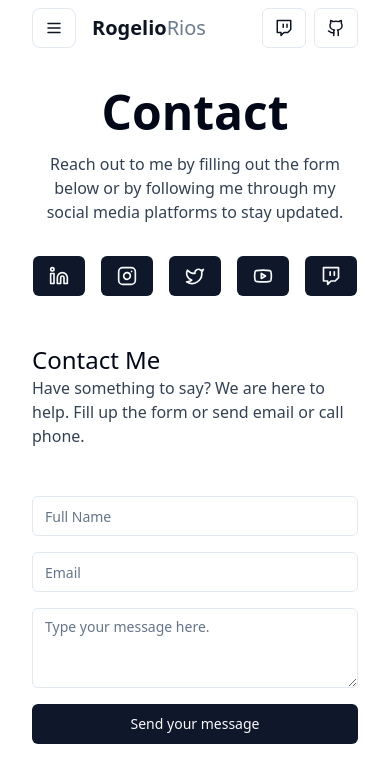
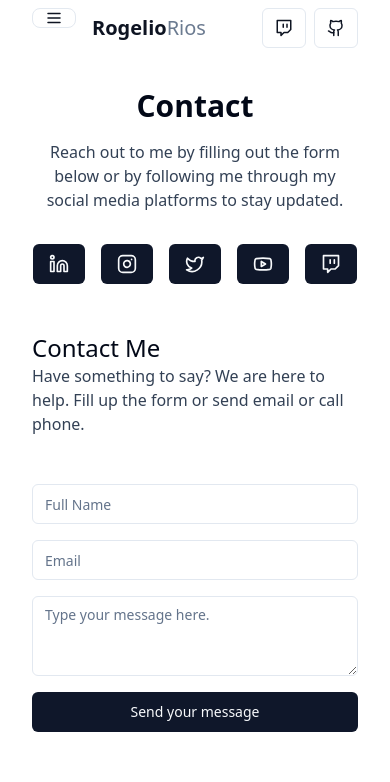
Before and after one commit to rrios4/rriosoriginals-site, a Next.js app: page /contact in a window 390 px wide. Shown: the top 782 px of the page. Built offline with nearby package versions, Linux system fonts and the light colour scheme.

Commit message:
Misc changes

```diff
--- a/app/about/about-page.tsx
+++ b/app/about/about-page.tsx
@@ -17,14 +17,14 @@ export default function AboutPage() {
         </div>
       </div> */}
       <div className="mt-8 flex w-full flex-col justify-center">
-        <p className="text-center text-5xl font-bold">About</p>
+        <p className="text-center text-3xl lg:text-5xl font-bold">About</p>
         <p className="mx-auto mt-4 max-w-xl text-center text-slate-700">
           {"Learn a little more about me on my intestest, what I'm working on, and a bit about my story here."}
         </p>
       </div>
       <div className="mx-auto mt-10 w-full">
         <div className="relative mx-auto h-[300px] max-w-screen-md sm:h-[400px] md:h-[550px] lg:h-[500px]">
-          <Image className="-z-50 mx-auto rounded-xl" src={"/assets/desk-setup.JPG"} fill alt="desk-setup" />
+          <Image quality={75} className="-z-50 mx-auto rounded-xl" src={"/assets/desk-setup.JPG"} fill alt="desk-setup" />
         </div>
         <p className="mt-2 text-center uppercase text-slate-500">{"What's on my desk"}</p>
       </div>
--- a/app/contact/contact-page.tsx
+++ b/app/contact/contact-page.tsx
@@ -11,7 +11,7 @@ export default function ContactPage() {
   return (
     <div className="mx-auto max-w-screen-xl">
       <div className="flex w-full flex-col justify-center mt-8">
-        <p className="text-center text-5xl font-bold">Contact</p>
+        <p className="text-center text-3xl lg:text-5xl font-bold">Contact</p>
         <p className="mx-auto mt-4 max-w-xl text-center text-slate-700">
           Reach out to me by filling out the form below or by following me through my social media platforms to stay
           updated.
--- a/app/cv/cv-page.tsx
+++ b/app/cv/cv-page.tsx
@@ -3,6 +3,6 @@ import React from 'react'
 
 export default function CvPage() {
   return (
-    <div>Cv Page</div>
+    <div>CV Page</div>
   )
 }
--- a/app/page.tsx
+++ b/app/page.tsx
@@ -38,7 +38,7 @@ export default function Web() {
           <div className="justify-center space-y-8 md:grid md:grid-cols-2 md:gap-12 md:space-y-0 lg:grid-cols-3">
             {LP_GRID_ITEMS.map((singleItem) => (
               <div key={singleItem.title} className="flex flex-col items-center justify-center text-center">
-                <div className="bg-primary-100 dark:bg-primary-900 mb-4 flex h-10 w-10 items-center justify-center rounded-full p-1.5 text-blue-700 lg:h-12 lg:w-12">
+                <div className="bg-slate-100 dark:bg-slate-900 mb-4 flex h-10 w-10 items-center justify-center rounded-full p-1.5 text-blue-700 lg:h-12 lg:w-12">
                   {singleItem.icon}
                 </div>
                 <h3 className="mb-2 text-xl font-bold dark:text-white">{singleItem.title}</h3>
--- a/components/layout/mobile-navsheet.tsx
+++ b/components/layout/mobile-navsheet.tsx
@@ -1,4 +1,4 @@
-"use client"
+'use client'
 import { MenuIcon } from "lucide-react"
 import Link from "next/link"
 import React from "react"
@@ -7,9 +7,9 @@ import { linkItems } from "lp-items"
 
 export default function MobileNavSheet() {
   return (
-    <>
+    <div className="block lg:hidden">
       <Sheet>
-        <SheetTrigger className="block px-3 border border-slate-200 rounded-lg lg:hidden">
+        <SheetTrigger className="px-3 border border-slate-200 rounded-lg">
             <MenuIcon size={18} />
         </SheetTrigger>
         <SheetContent className="w-full">
@@ -34,6 +34,6 @@ export default function MobileNavSheet() {
           </div>
         </SheetContent>
       </Sheet>
-    </>
+    </div>
   )
 }
--- a/components/ui/button.tsx
+++ b/components/ui/button.tsx
@@ -1,3 +1,4 @@
+'use client'
 import { Slot } from "@radix-ui/react-slot"
 import { cva, type VariantProps } from "class-variance-authority"
 import * as React from "react"
--- a/components/ui/input.tsx
+++ b/components/ui/input.tsx
@@ -1,3 +1,4 @@
+"use client"
 import * as React from "react"
 
 import { cn } from "lib/utils"
--- a/components/ui/textarea.tsx
+++ b/components/ui/textarea.tsx
@@ -1,3 +1,4 @@
+"use client"
 import * as React from "react"
 
 import { cn } from "lib/utils"
--- a/lp-items.tsx
+++ b/lp-items.tsx
@@ -1,3 +1,4 @@
+'use client'
 import { BriefcaseIcon, FolderGit2Icon, LayoutGridIcon, NewspaperIcon, NfcIcon, User2Icon } from "lucide-react"
 
 export const linkItems = [
```
